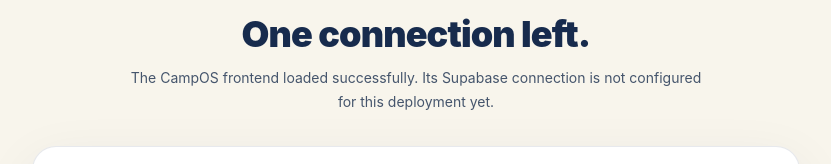
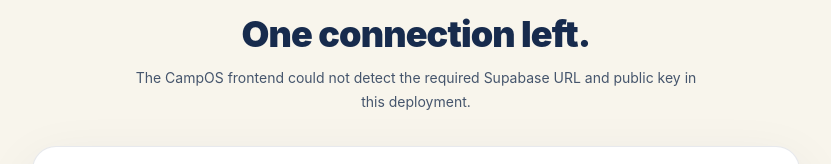
Before and after one commit to animewar3000-dot/Pr_clg_1, a React (Vite) app: page /setup in a window 1280 px wide. Shown: the part 130-294 px from the top of the page, without its empty margins (224-1055 px from the left). Built offline with nearby package versions, Linux system fonts and the light colour scheme; no server answers.

Commit message:
Clarify Supabase configuration warning

```diff
--- a/src/pages/SetupGuidePage.tsx
+++ b/src/pages/SetupGuidePage.tsx
@@ -16,7 +16,7 @@
           <BrandMark size="lg" />
           <p className="mt-5 text-xs font-black tracking-[.2em] text-[#386BE8]">FIRST-TIME CONFIGURATION</p>
           <h1 className="mt-3 text-3xl font-black tracking-tight text-[#172B4D] sm:text-4xl">One connection left.</h1>
-          <p className="mt-3 max-w-xl text-sm leading-6 text-slate-600">The CampOS frontend loaded successfully. Its Supabase connection is not configured for this deployment yet.</p>
+          <p className="mt-3 max-w-xl text-sm leading-6 text-slate-600">The CampOS frontend could not detect the required Supabase URL and public key in this deployment.</p>
         </div>
 
         <section className="rounded-3xl border border-[#172B4D]/10 bg-white p-5 shadow-[0_18px_55px_rgba(23,43,77,.08)] sm:p-8">
```
